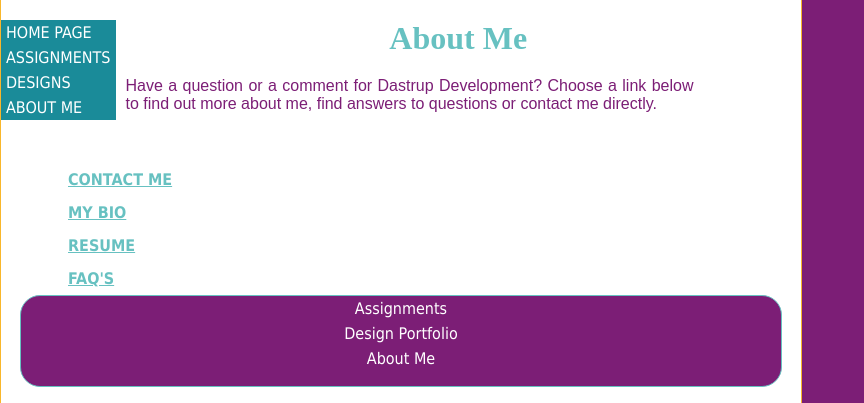
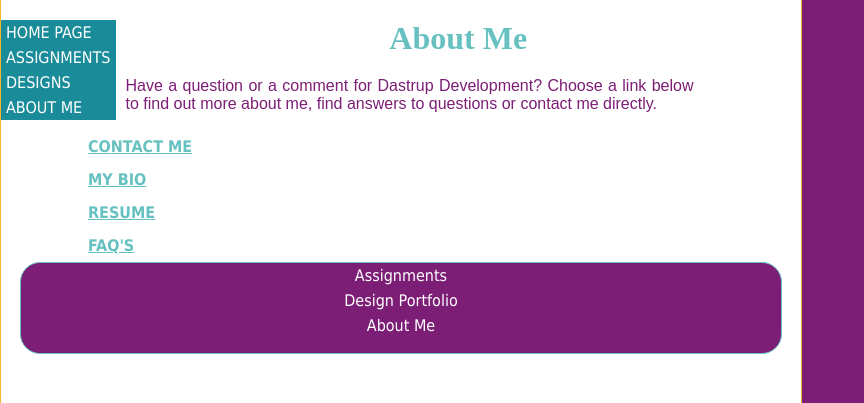
Before and after one commit to dastrup-kamianne/cs313-php, a PHP site: page /aboutme/aboutme.php in a window 1280 px wide. Shown: the part 210-613 px from the top of the page, without its empty margins (0-864 px from the left). Run offline with PHP 8.4, Linux system fonts and the light colour scheme.

Commit message:
updating CSS

```diff
--- a/style/stylesheet.css
+++ b/style/stylesheet.css
@@ -85,7 +85,7 @@ a:hover
     font-size: 16px;
     font-weight: bold;
     text-transform: uppercase;
-    margin: 50px;
+    margin-left: 70px;
 }
 .subpage_links li{
     display: block;
```
